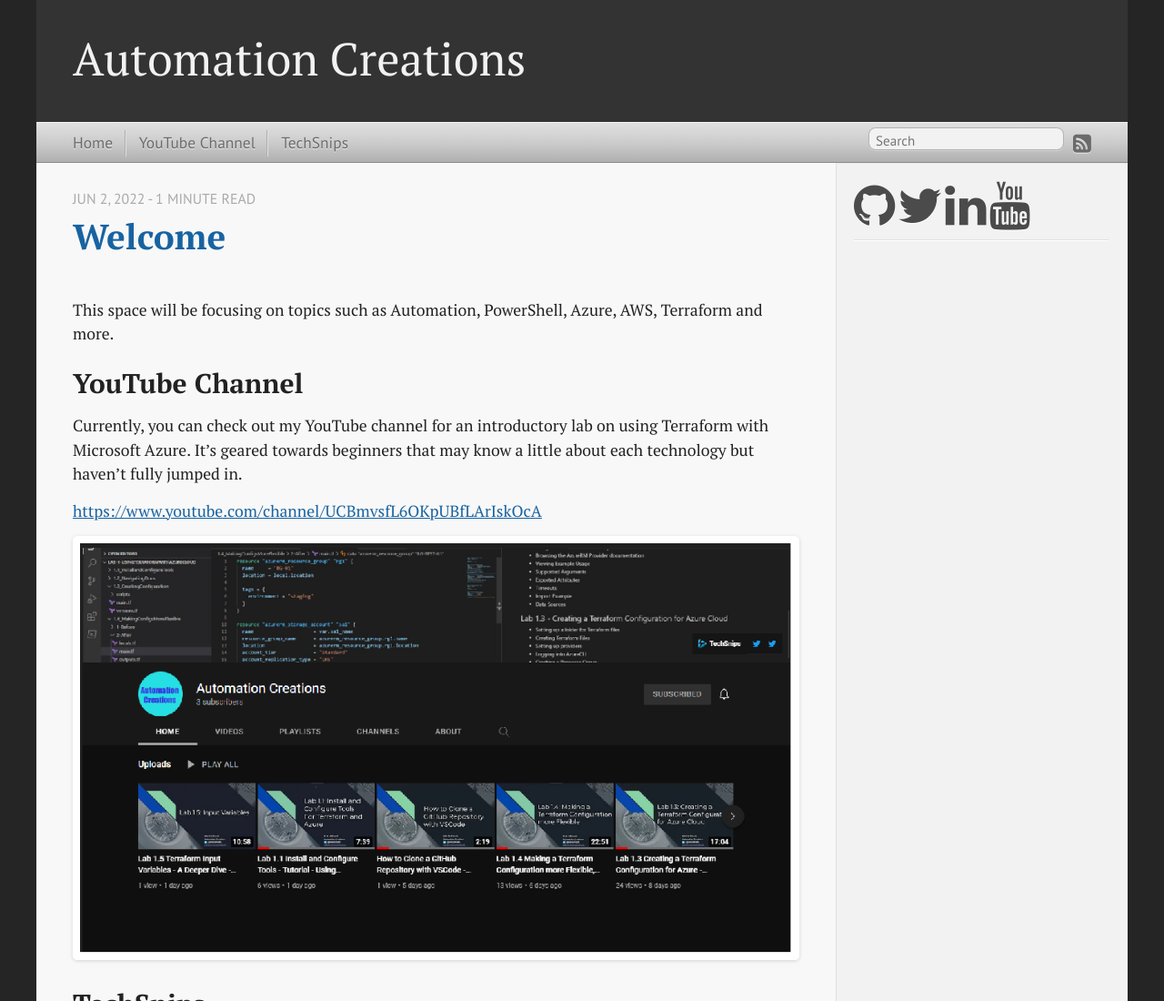
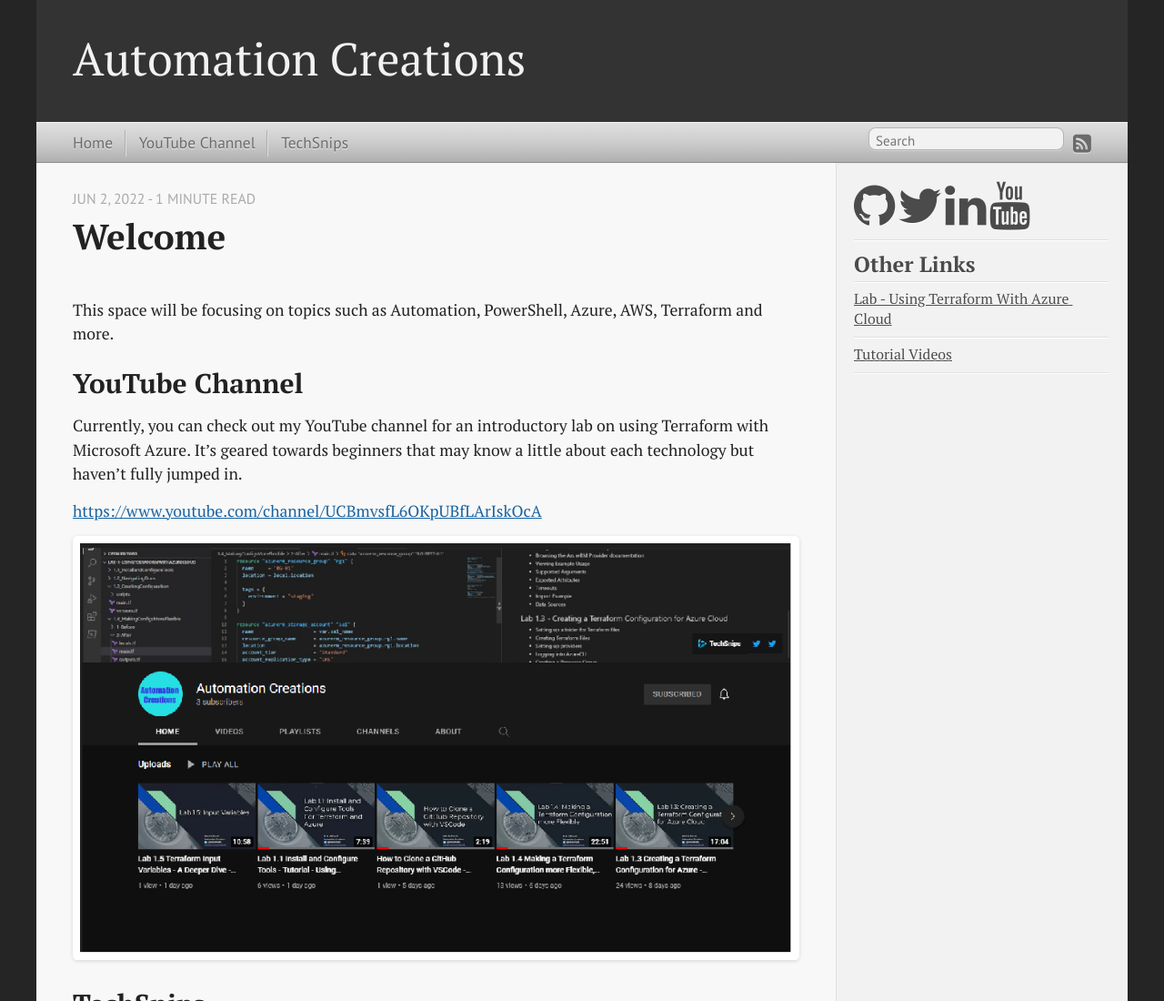
Before and after one commit to mmcelreath/mmcelreath.github.io, a plain HTML site: page posts/2022-06-02-welcome/index.html in a window 1280 px wide. Shown: the top 1100 px of the page at 91% size. Drawn offline with Linux system fonts and the light colour scheme.

Commit message:
Config Updates

```diff
--- a/posts/2022-06-02-welcome/index.html
+++ b/posts/2022-06-02-welcome/index.html
@@ -131,7 +131,7 @@
 
   </p>
   <h1 class="entry-title">
-    <a href="http://mmcelreath.github.io/posts/2022-06-02-welcome/">Welcome</a>
+     Welcome
   </h1>
 </header>
 
@@ -228,6 +228,23 @@
 
 
 
+      <section class="odd">
+
+          <h1>Other Links</h1>
+
+
+          <li>
+            <a href="https://www.youtube.com/playlist?list=PLfZeS9fyKE_uUjT08pHubkaATwf7mk4P0" title="Lab - Using Terraform With Azure Cloud" >Lab - Using Terraform With Azure Cloud</a>
+          </li>
+
+          <li>
+            <a href="https://www.youtube.com/playlist?list=PLfZeS9fyKE_uAguE-RwZyp08phGWTX5mj" title="Tutorial Videos" >Tutorial Videos</a>
+          </li>
+
+      </section>
+
+
+
 
 
 
```
Also changed, not shown: 404.html (+17 -0 lines), categories/index.html (+17 -0 lines), index.html (+17 -0 lines), posts/index.html (+17 -0 lines), tags/index.html (+17 -0 lines).
